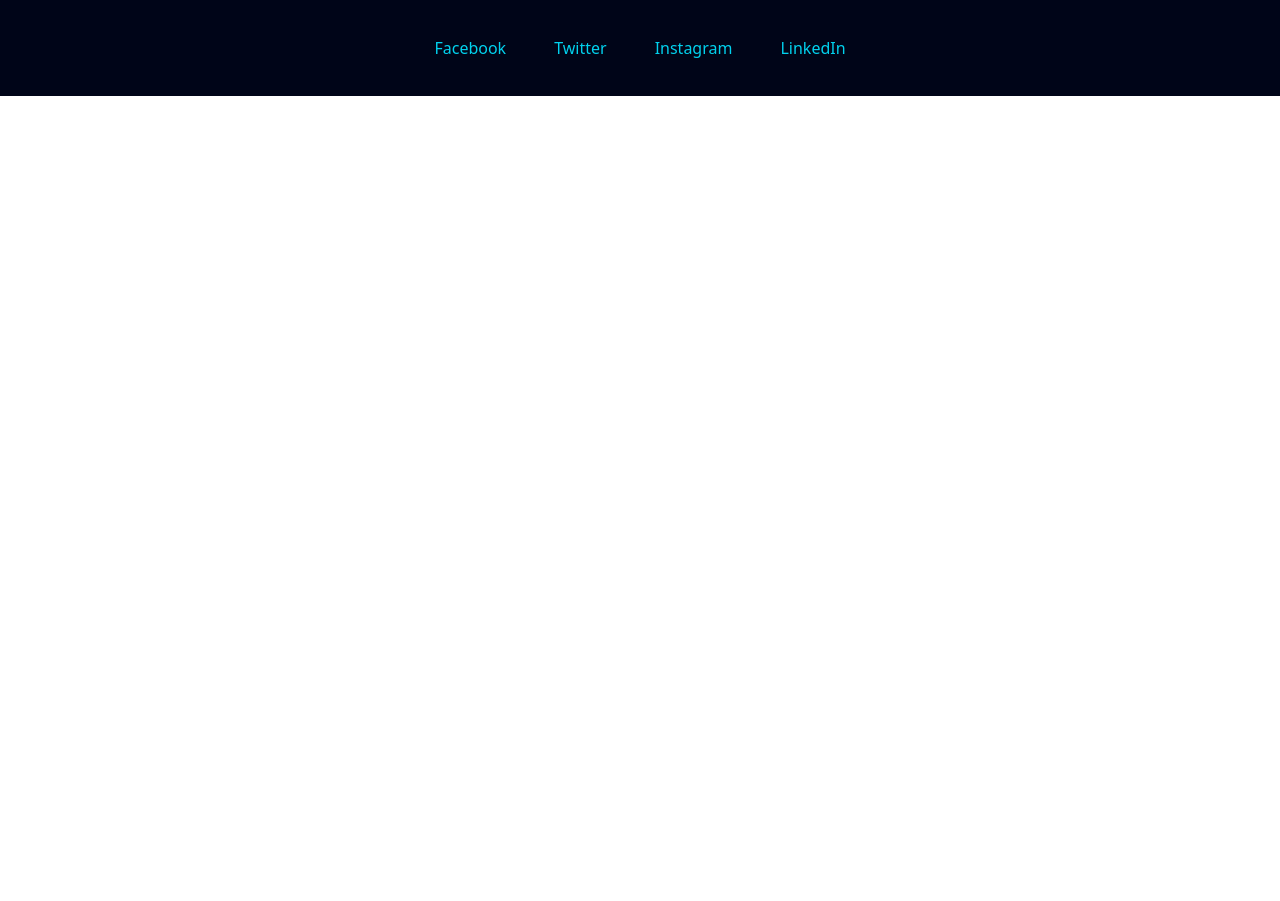
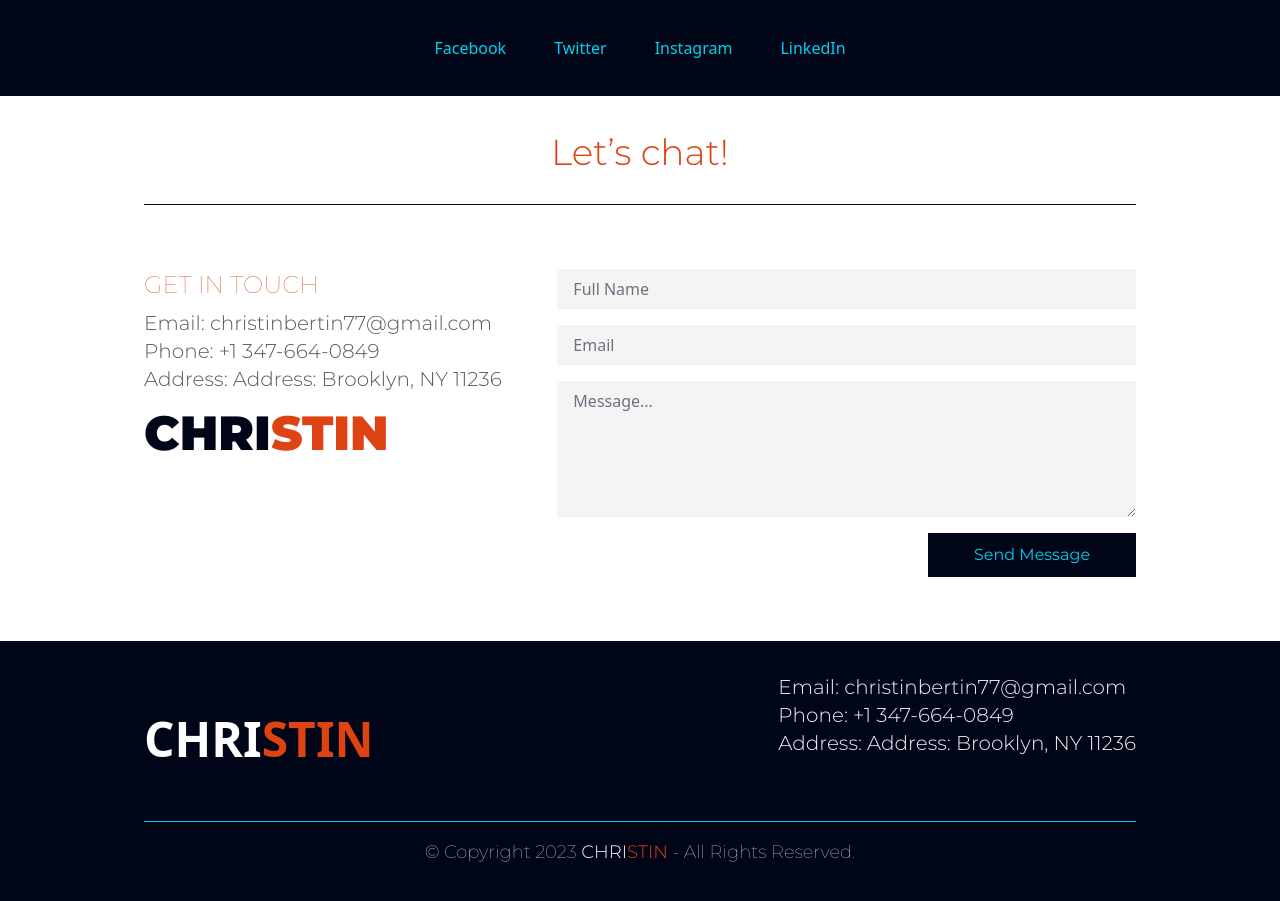
Before and after one commit to stanleySimeon/Christin-Porfolio, a React (Create React App) app: page / in a window 1280 px wide. Shown: the part 3400-4301 px from the top of the page. Before the commit the page ends 3528 px from the top, so only its background shows below. Built offline with nearby package versions, Linux system fonts and the light colour scheme.

Commit message:
Contact and footer

```diff
--- a/src/App.css
+++ b/src/App.css
@@ -69,9 +69,12 @@ input:-webkit-autofill:active {
   background: linear-gradient(133.76deg, #DE4313 22.4%, #DE4313 36.88%, #FEC163 100%);
 }
 
-#accomplishments {
-  background: linear-gradient(135deg, #062547 0%, rgba(0, 234, 255, 0.08) 45.16%);
+@media(min-width: 640px) {
+  #accomplishments {
+    background: linear-gradient(135deg, #062547 0%, rgba(0, 234, 255, 0.08) 45.16%);
+  }
 }
+
 .react-multi-carousel-list {
   display: flex;
   align-items: center;
--- a/src/App.js
+++ b/src/App.js
@@ -4,6 +4,8 @@ import About from './components/About';
 import Projects from './components/Projects';
 import Activity from './components/Activity';
 import Accomplishments from './components/Accomplishments';
+import Contact from './components/Contact';
+import Footer from './components/Footer';
 import './App.css';
 
 function App() {
@@ -15,6 +17,8 @@ function App() {
       <Activity />
       <Projects />
       <Accomplishments />
+      <Contact />
+      <Footer />
     </div>
   );
 }
--- a/src/components/About.js
+++ b/src/components/About.js
@@ -7,7 +7,7 @@ function About() {
     <div id="about" className="about container-fluid px-3 sm:px-8 md:px-16 lg:px-24 xl:px-36 2xl:px-48 relative">
       <div className="flex flex-col space-y-4 md:space-y-10 pt-12">
         <div className="flex flex-col space-y-8">
-          <div className="w-full flex items-center text-ejs space-x-2 sm:space-x-4 md:space-x-6 text-3xl md:text-4xl lg:text-5xl font-bold font-montserrat pb-4 md:pb-8 border-b border-christin-primary">
+          <div className="w-full flex items-center space-x-2 sm:space-x-4 md:space-x-6 text-3xl md:text-4xl lg:text-5xl font-bold font-montserrat pb-4 md:pb-8 border-b border-christin-primary">
             <h1 className="font-montserrat font-bold text-christin">
               About me
               <span className="text-christin-secondary">.</span>
--- a/src/components/Activity.js
+++ b/src/components/Activity.js
@@ -20,7 +20,7 @@ function Activity() {
     <div id="activities" className="bg-christin-grayLight mt-1 activities container-fluid px-3 sm:px-8 md:px-16 lg:px-24 xl:px-36 2xl:px-48 relative">
       <div className="flex flex-col space-y-4 pb-8 md:pb-12 md:space-y-10 pt-12">
         <div className="flex flex-col space-y-8">
-          <div className="w-full flex items-center text-ejs space-x-2 sm:space-x-4 md:space-x-6 text-3xl md:text-4xl lg:text-5xl font-bold font-montserrat pb-4 md:pb-8 border-b border-christin-primary">
+          <div className="w-full flex items-center space-x-2 sm:space-x-4 md:space-x-6 text-3xl md:text-4xl lg:text-5xl font-bold font-montserrat pb-4 md:pb-8 border-b border-christin-primary">
             <h1 className="font-montserrat font-bold text-christin">
               Activities
               <span className="text-christin-secondary">.</span>
--- /dev/null
+++ b/src/components/Contact.js
@@ -0,0 +1,41 @@
+import React from 'react';
+
+function Contact() {
+  return (
+    <div id="contacts" className="bg-christin-white mt-1 activities container-fluid px-3 sm:px-8 md:px-16 lg:px-24 xl:px-36 2xl:px-48 relative">
+      <div className="w-full flex flex-col justify-center items-center text-xl sm:text-2xl md:text-3xl lg:text-4xl font-bold font-montserrat md:pb-8 border-b border-christin">
+        <h2 className="text-christin-secondary font-light text-2xl md:text-4xl">
+          Let’s chat!
+        </h2>
+        <span className="md:hidden text-christin text-4xl font-bold">
+          CHRI
+          <span className="text-christin-secondary">STIN</span>
+        </span>
+      </div>
+      <div className="ContactForm w-full flex flex-col md:flex-row justify-between sm:pt-8 md:pt-16 space-y-8 sm:space-y-0 mb-8  sm:mb-16">
+        <div className="hidden md:flex flex-col font-montserrat sm:pb-8">
+          <span className="text-christin-secondary font-thin mb-2 md:text-xl lg:text-2xl">GET IN TOUCH</span>
+          <span className="text-christin-gray font-light lg:text-xl">Email: christinbertin77@gmail.com</span>
+          <span className="text-christin-gray font-light lg:text-xl"> Phone: +1 347-664-0849</span>
+          <span className="text-christin-gray font-light lg:text-xl">Address: Address: Brooklyn, NY 11236</span>
+          <span className="text-christin text-4xl md:text-5xl font-bold mt-4">
+            CHRI
+            <span className="text-christin-secondary">STIN</span>
+          </span>
+        </div>
+        <form action="" method="" className="md:w-7/12 px-0 flex flex-col space-y-4">
+          <div className="flex flex-col space-y-4 font-light">
+            <input type="text" id="name" name="name" placeholder="Full Name" className="border-none bg-christin-grayLight px-4 py-2 outline-none focus-none" />
+            <input type="email" id="email" name="email" placeholder="Email" className="border-none bg-christin-grayLight px-4 py-2 outline-none" />
+            <textarea id="message" name="message" placeholder="Message..." className="border-none bg-christin-grayLight px-4 py-2 outline-none" rows={5} />
+          </div>
+          <span className="flex justify-end">
+            <button type="submit" className="w-full bg-christin font-montserrat text-christin-primary px-4 py-2.5 whitespace-nowrap sendMessage">Send Message</button>
+          </span>
+        </form>
+      </div>
+    </div>
+  );
+}
+
+export default Contact;
--- /dev/null
+++ b/src/components/Footer.js
@@ -0,0 +1,31 @@
+import React from 'react';
+
+function Footer() {
+  return (
+    <div className="bg-christin flex flex-col py-4 md:py-8 md:space-y-8 px-3 sm:px-8 md:px-16 lg:px-24 xl:px-36 2xl:px-48">
+      <div className="flex flex-col md:flex-row space-y-8 md:space-y-0 justify-center md:justify-between items-center w-full">
+        <span className="text-christin-white text-2xl md:text-5xl font-bold mt-4">
+          CHRI
+          <span className="text-christin-secondary">STIN</span>
+        </span>
+        <span className="flex flex-col justify-center md:items-start items-center font-montserrat pb-8">
+          <span className="text-christin-grayLight font-light lg:text-xl">Email: christinbertin77@gmail.com</span>
+          <span className="text-christin-grayLight font-light lg:text-xl"> Phone: +1 347-664-0849</span>
+          <span className="text-christin-grayLight font-light lg:text-xl">Address: Address: Brooklyn, NY 11236</span>
+        </span>
+      </div>
+      <span className="w-full text-christin-grayLight font-thin font-montserrat text-xs sm:text-md lg:text-lg 2xl:text-xl text-center border-t border-christin-primary pt-2 sm:pt-4 pb-8">
+        &copy; Copyright 2023
+        {' '}
+        <span className="text-christin-white text-md font-light">
+          CHRI
+          <span className="text-christin-secondary">STIN</span>
+        </span>
+        {' '}
+        - All Rights Reserved.
+      </span>
+    </div>
+  );
+}
+
+export default Footer;
--- a/src/components/Projects.js
+++ b/src/components/Projects.js
@@ -9,7 +9,7 @@ function Projects() {
     <div id="projects" className="projects container-fluid px-3 sm:px-8 md:px-16 lg:px-24 xl:px-36 2xl:px-48 relative">
       <div className="flex flex-col space-y-4 md:space-y-10 pt-12">
         <div className="flex flex-col space-y-8">
-          <div className="w-full flex items-center text-ejs space-x-2 sm:space-x-4 md:space-x-6 text-3xl md:text-4xl lg:text-5xl font-bold font-montserrat pb-4 md:pb-8 border-b border-christin-primary">
+          <div className="w-full flex items-center space-x-2 sm:space-x-4 md:space-x-6 text-3xl md:text-4xl lg:text-5xl font-bold font-montserrat pb-4 md:pb-8 border-b border-christin-primary">
             <h1 className="font-montserrat font-bold text-christin">
               Projects
               <span className="text-christin-secondary">.</span>
```
Also changed, not shown: src/components/Accomplishments.js (+7 -7 lines).
